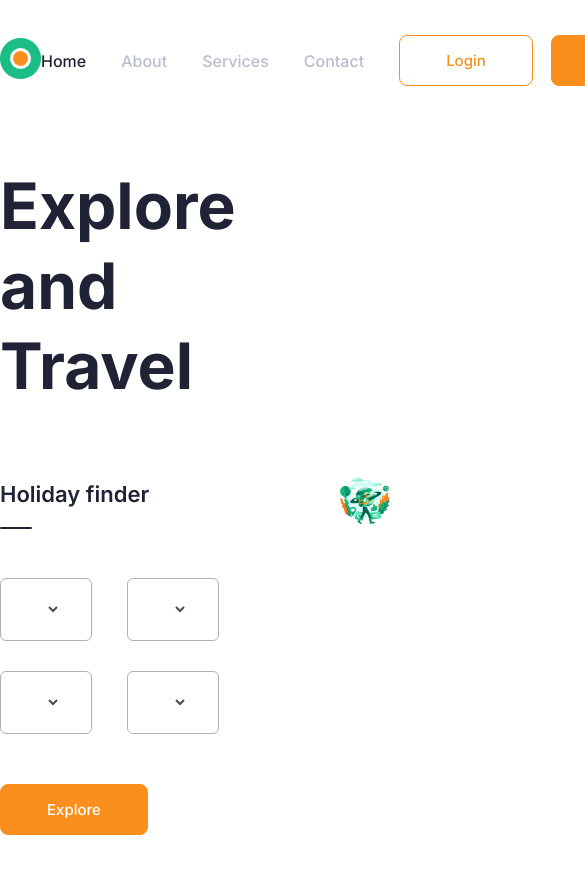
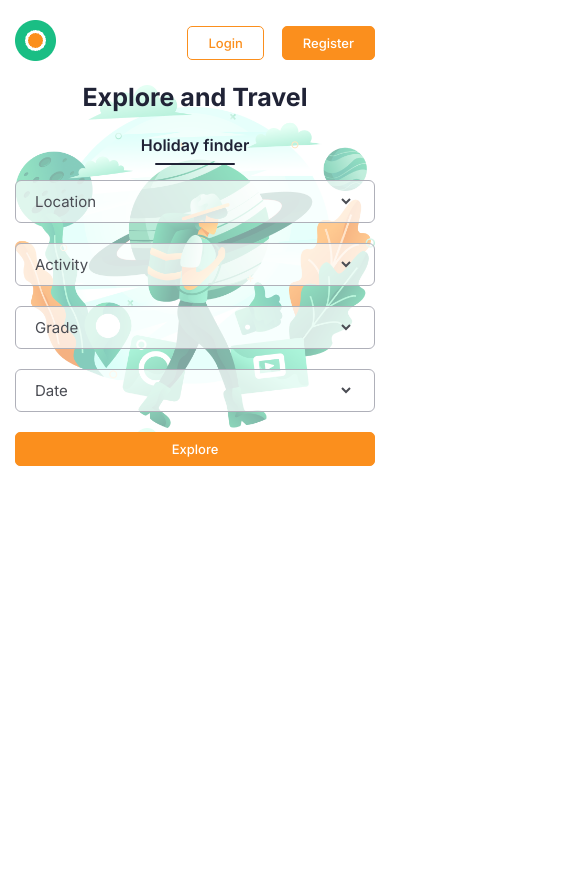
Before and after one commit to UlugbekMirdadayev/travel, a plain HTML site: page index.html in a window 390 px wide. Shown: the top 874 px of the page, 585 px wide, since content can reach past the window. After the commit the page ends 844 px from the top, so only its background shows below. Drawn offline with Linux system fonts and the light colour scheme.

Commit message:
travel web-site created

```diff
--- /dev/null
+++ b/assets/style/media.css
@@ -0,0 +1,192 @@
+/* 1920px => @media (max-width: 1920px)  */
+
+@media (max-width: 1920px) {
+} /* max desktop  */
+
+@media (max-width: 1800px) {
+}
+
+@media (max-width: 1600px) {
+}
+
+@media (max-width: 1400px) {
+}
+
+@media (max-width: 1250px) {
+  .container {
+    max-width: 960px;
+  }
+  .intro .right img {
+    max-width: 500px;
+  }
+}
+
+@media (max-width: 1024px) {
+  .container {
+    max-width: 720px;
+  }
+  .intro {
+    gap: 50px;
+    margin-bottom: 150px;
+  }
+  .intro .left h1.title {
+    font-size: 40px;
+    line-height: 50px;
+    margin-bottom: 40px;
+  }
+  .intro .left form .form-title {
+    font-size: 20px;
+    line-height: 24px;
+    margin-bottom: 40px;
+  }
+  .intro .left form .form-group .form-control {
+    padding-right: 20px;
+  }
+  .intro .left form .form-group .form-control select {
+    padding: 15px 20px;
+  }
+} /* min desktop  */
+
+@media (max-width: 960px) {
+  /* max tablet  */
+}
+
+@media (max-width: 768px) {
+  .container {
+    max-width: 540px;
+  }
+  header {
+    padding: 20px 0 40px 0;
+  }
+  header nav ul {
+    display: none;
+  }
+  .btn {
+    padding: 10px 30px;
+  }
+  .intro {
+    flex-direction: column;
+    background-image: url("../images/intro.png");
+    background-size: contain;
+    margin-bottom: 70px;
+  }
+  .intro .left,
+  .intro .right {
+    width: 100%;
+  }
+  .intro .right {
+    display: none;
+  }
+
+  .intro .left {
+    background-color: rgba(255, 255, 255, 0.5);
+  }
+  .intro .left form .form-group .form-control {
+    background-color: rgba(255, 255, 255, 0.7);
+  }
+  .intro .left form .form-submitter-btn {
+    margin-top: 30px;
+  }
+  .intro .left h1.title br {
+    display: none;
+  }
+  /* min tablet  */
+}
+
+@media (max-width: 640px) {
+  .container {
+    max-width: 480px;
+  }
+  /* max mobile  */
+}
+
+@media (max-width: 520px) {
+  .container {
+    max-width: 420px;
+  }
+}
+
+@media (max-width: 425px) {
+  .container {
+    max-width: 360px;
+  }
+  header {
+    position: sticky;
+    top: 0;
+    background-color: #fff;
+    padding: 20px 0;
+    z-index: 1000;
+  }
+  .intro {
+    margin-bottom: 30px;
+  }
+  .intro .left h1.title {
+    font-size: 25px;
+    line-height: 1;
+    margin-bottom: 25px;
+    text-align: center;
+  }
+  .intro .left form .form-title {
+    font-size: 16px;
+    line-height: 20px;
+    margin-bottom: 25px;
+    text-align: center;
+  }
+  .intro .left form .form-title::after {
+    width: 80px;
+    bottom: -10px;
+    left: 50%;
+    transform: translate(-50%, 0%);
+  }
+  .intro .left form .form-group {
+    grid-template-columns: 1fr;
+    gap: 20px;
+  }
+  .intro .left form .form-group .form-control select {
+    padding: 10px 15px;
+  }
+  .intro .left form .form-submitter-btn {
+    width: 100%;
+    margin-top: 20px;
+  }
+  .btn {
+    padding: 8px 20px;
+    border-radius: 5px;
+    font-size: 13px;
+  }
+}
+
+@media (max-width: 375px) {
+  .container {
+    max-width: 320px;
+  }
+}
+
+@media (max-width: 360px) {
+  .container {
+    max-width: 300px;
+  }
+}
+
+@media (max-width: 320px) {
+  /* min mobile */
+  .container {
+    max-width: 260px;
+  }
+  .logo img {
+    width: 30px;
+    height: 30px;
+  }
+  .intro {
+    background-repeat: no-repeat;
+    background-position: center;
+  }
+  .intro .left form .form-group .form-control select {
+    font-size: 12px;
+    line-height: 14px;
+  }
+}
+
+@media (max-width: 280px) {
+  /* min mobile */
+}
--- a/index.html
+++ b/index.html
@@ -5,6 +5,7 @@
     <meta name="viewport" content="width=device-width, initial-scale=1.0" />
     <title>Travel</title>
     <link rel="stylesheet" href="./assets/style/index.css" />
+    <link rel="stylesheet" href="./assets/style/media.css" />
   </head>
   <body>
     <div class="container">
```
